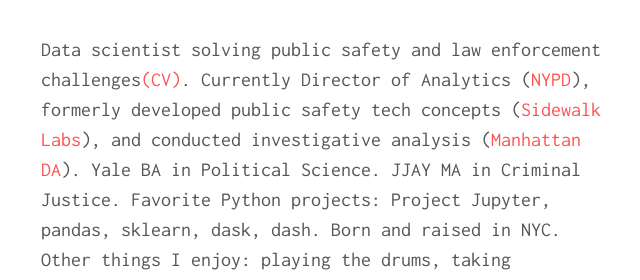
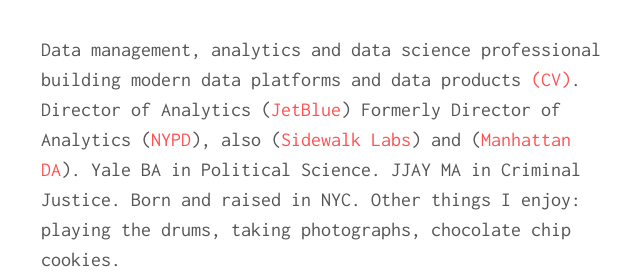
Before and after one commit to benjaminsingleton/benjaminsingleton.github.io, a plain HTML site: page index.html in a window 1280 px wide. Shown: the part 171-451 px from the top of the page, without its empty margins (319-959 px from the left). Drawn offline with Linux system fonts and the light colour scheme.

Commit message:
Update index.html

```diff
--- a/index.html
+++ b/index.html
@@ -31,10 +31,10 @@
       </div>
       <div class="row">
         <p>
-          <span>Data scientist solving public safety and law enforcement challenges<a href="https://www.linkedin.com/in/benjaminsingleton/" target="_blank">(CV)</a>.</span>
-          <span>Currently Director of Analytics (<a href="http://www1.nyc.gov/site/nypd/index.page" target="_blank">NYPD</a>), formerly developed public safety tech concepts (<a href="http://www.sidewalklabs.com/" target="_blank">Sidewalk Labs</a>), and conducted investigative analysis (<a href="http://manhattanda.org/intelligence-driven-prosecution-crime-strategies-unit" target="_blank">Manhattan DA</a>).</span>
+          <span>Data management, analytics and data science professional building modern data platforms and data products <a href="https://www.linkedin.com/in/benjaminsingleton/" target="_blank">(CV)</a>.</span>
+          <span>Director of Analytics (<a href="https://www.jetblue.com/" target="_blank">JetBlue</a>)</span>
+          <span>Formerly Director of Analytics (<a href="https://www1.nyc.gov/site/nypd/index.page" target="_blank">NYPD</a>), also (<a href="https://www.sidewalklabs.com/" target="_blank">Sidewalk Labs</a>) and (<a href="https://manhattanda.org/intelligence-driven-prosecution-crime-strategies-unit" target="_blank">Manhattan DA</a>).</span>
           <span>Yale BA in Political Science. JJAY MA in Criminal Justice.</span>
-          <span>Favorite Python projects: Project Jupyter, pandas, sklearn, dask, dash.</span>
           <span>Born and raised in NYC.</span>
           <span>Other things I enjoy: playing the drums, taking photographs, chocolate chip cookies.</span>
         </p>
```
